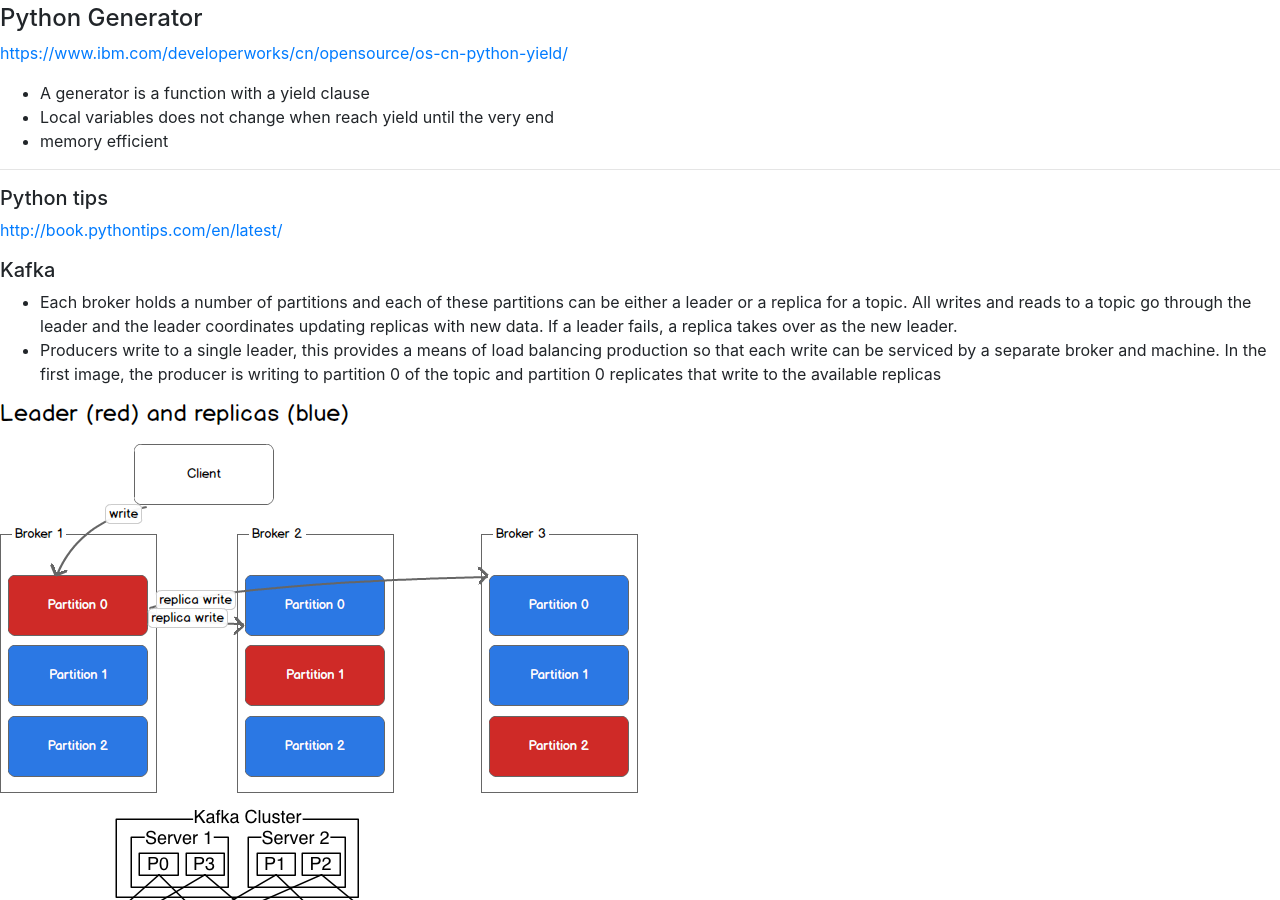
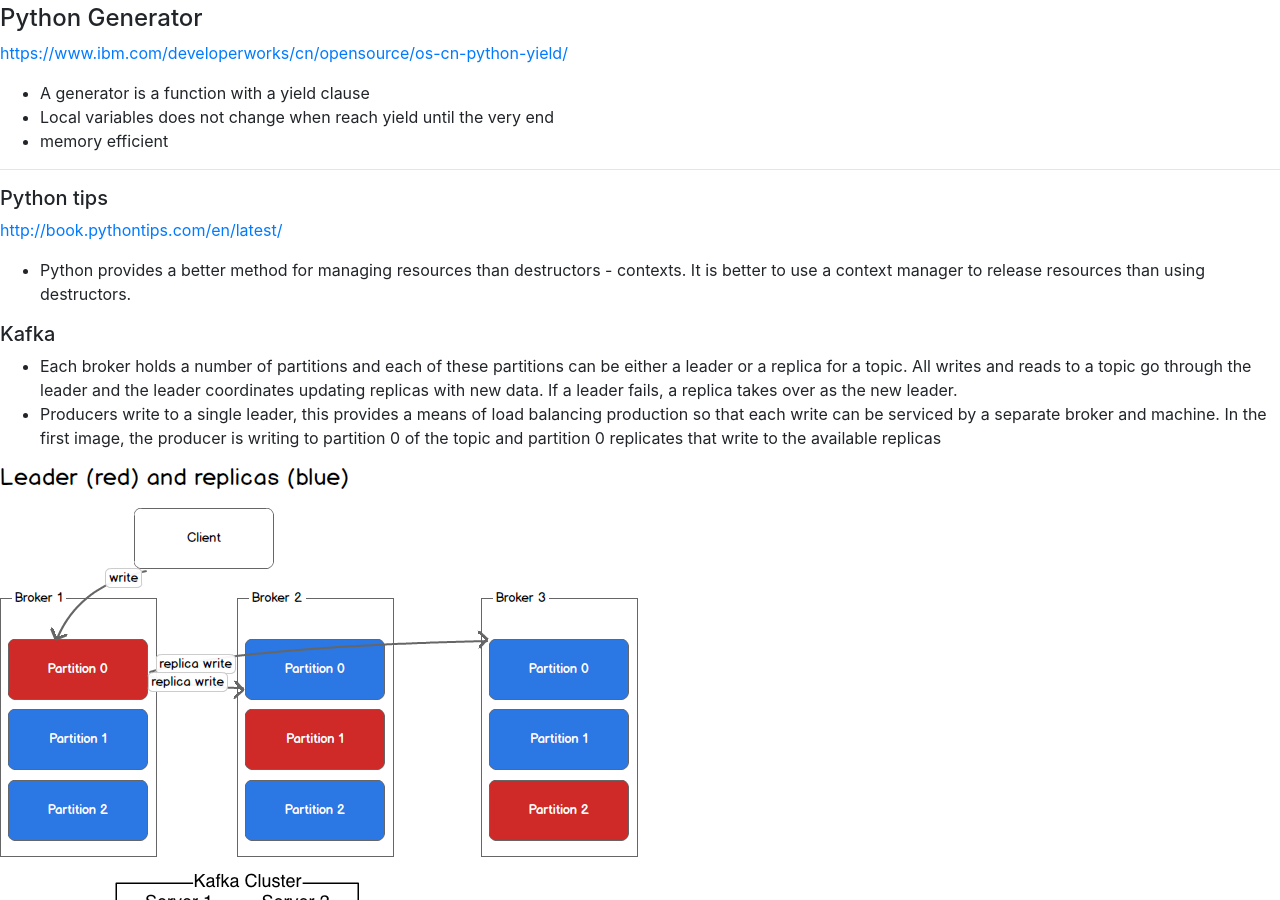
Before and after one commit to CamelShikai/CamelShikai.github.io, a Jekyll site: the page built from _posts/2018-09-25-MyNotes.md, in a window 1280 px wide and 900 px high, scrolled down 1034 px. Built offline with Jekyll 4.4.1, drawn with Linux system fonts in a browser that asks for light colours; our own code applies the rules of GitHub Pages for plain Markdown files.

Commit message:
python context manager

```diff
--- a/_posts/2018-09-25-MyNotes.md
+++ b/_posts/2018-09-25-MyNotes.md
@@ -43,7 +43,7 @@ Every record is written to disk and duplicated for fault-tolerance.
 ---
 ##### Python tips
 [http://book.pythontips.com/en/latest/](http://book.pythontips.com/en/latest/)
-
+- Python provides a better method for managing resources than destructors - contexts. It is better to use a context manager to release resources than using destructors.
 
 ##### Kafka
 - Each broker holds a number of partitions and each of these partitions can be either a leader or a replica for a topic. All writes and reads to a topic go through the leader and the leader coordinates updating replicas with new data. If a leader fails, a replica takes over as the new leader.
```
Also changed, not shown: 1 other file.
